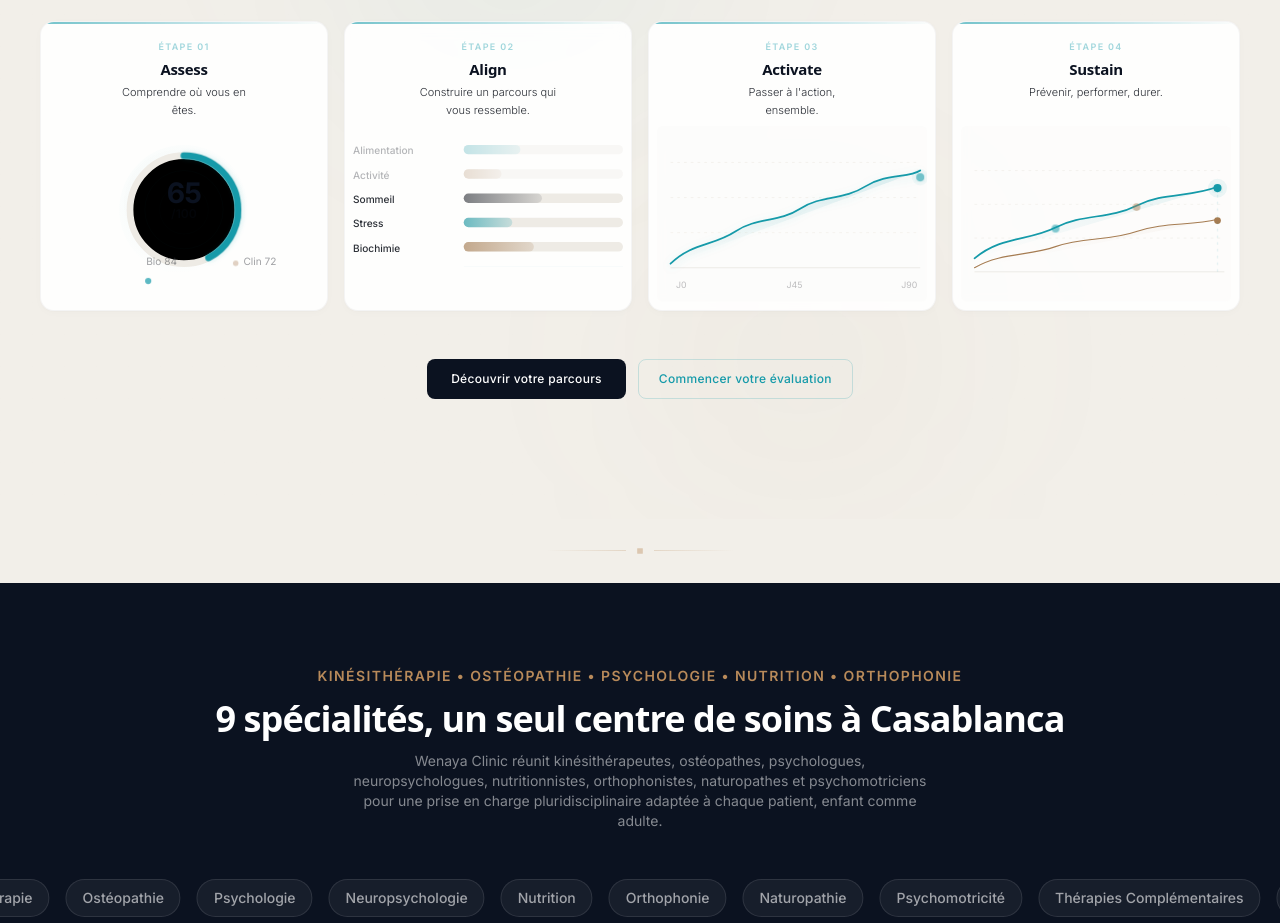
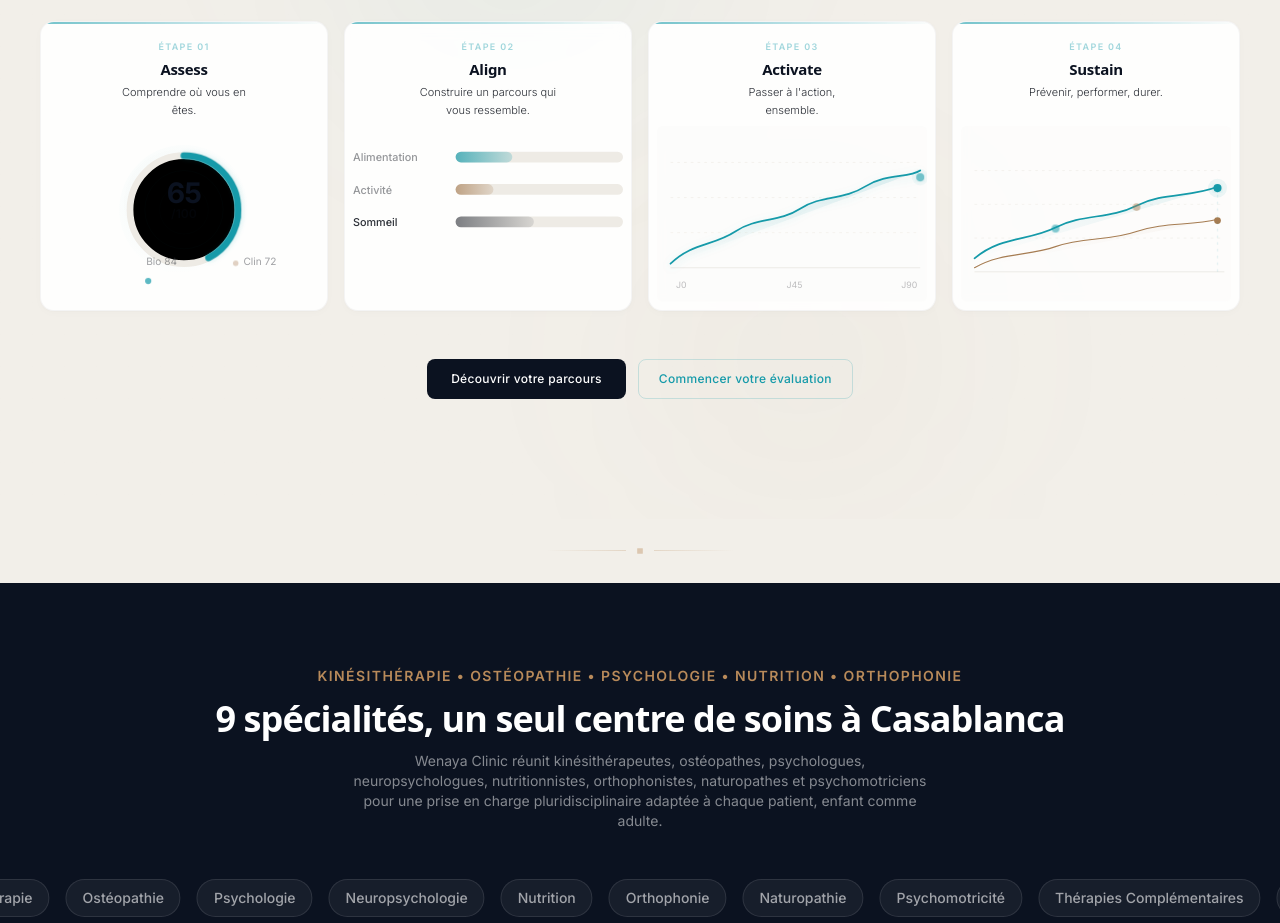
Before and after one commit to Badr-ma/wenaya, a Next.js app: page / in a window 1280 px wide. Shown: the part 1180-2103 px from the top of the page. Built offline with nearby package versions, Linux system fonts and the light colour scheme; a web font is replaced by a local one.

Commit message:
Align box: reduced to 3 bars (Alimentation, Activité, Sommeil)

```diff
--- a/src/components/HowItWorks.tsx
+++ b/src/components/HowItWorks.tsx
@@ -60,35 +60,22 @@ function HorizBars() {
         @keyframes hw1 { 0%{width:42} 100%{width:118} }
         @keyframes hw2 { 0%{width:28} 100%{width:82} }
         @keyframes hw3 { 0%{width:58} 100%{width:142} }
-        @keyframes hw4 { 0%{width:36} 100%{width:98} }
-        @keyframes hw5 { 0%{width:52} 100%{width:130} }
       `}</style>
-      <g opacity="0.35">
-        <text x="0" y="21" fill="#2B2F36" fontSize="7.5" fontFamily="inherit" fontWeight="500">Alimentation</text>
-        <rect x="82" y="14" height="7" rx="3.5" fill="#EEEBE5" width="118" />
-        <rect x="82" y="14" height="7" rx="3.5" fill="url(#h1)" width="42" opacity="0.7" style={{ animation: "hw1 2.2s ease-in-out infinite alternate" }} />
-      </g>
-      <g opacity="0.35">
-        <text x="0" y="39" fill="#2B2F36" fontSize="7.5" fontFamily="inherit" fontWeight="500">Activité</text>
-        <rect x="82" y="32" height="7" rx="3.5" fill="#EEEBE5" width="118" />
-        <rect x="82" y="32" height="7" rx="3.5" fill="url(#h2)" width="28" opacity="0.65" style={{ animation: "hw2 2.4s ease-in-out infinite alternate" }} />
+      <g>
+        <text x="0" y="26" fill="#2B2F36" fontSize="8" fontFamily="inherit" fontWeight="500" opacity="0.5">Alimentation</text>
+        <rect x="76" y="19" height="8" rx="4" fill="#EEEBE5" width="124" />
+        <rect x="76" y="19" height="8" rx="4" fill="url(#h1)" width="42" opacity="0.7" style={{ animation: "hw1 2.2s ease-in-out infinite alternate" }} />
       </g>
       <g>
-        <text x="0" y="57" fill="#2B2F36" fontSize="7.5" fontFamily="inherit" fontWeight="500">Sommeil</text>
-        <rect x="82" y="50" height="7" rx="3.5" fill="#EEEBE5" width="118" />
-        <rect x="82" y="50" height="7" rx="3.5" fill="url(#h3)" width="58" opacity="0.5" style={{ animation: "hw3 2s ease-in-out infinite alternate" }} />
+        <text x="0" y="50" fill="#2B2F36" fontSize="8" fontFamily="inherit" fontWeight="500" opacity="0.5">Activité</text>
+        <rect x="76" y="43" height="8" rx="4" fill="#EEEBE5" width="124" />
+        <rect x="76" y="43" height="8" rx="4" fill="url(#h2)" width="28" opacity="0.65" style={{ animation: "hw2 2.4s ease-in-out infinite alternate" }} />
       </g>
       <g>
-        <text x="0" y="75" fill="#2B2F36" fontSize="7.5" fontFamily="inherit" fontWeight="500">Stress</text>
-        <rect x="82" y="68" height="7" rx="3.5" fill="#EEEBE5" width="118" />
-        <rect x="82" y="68" height="7" rx="3.5" fill="url(#h1)" width="36" opacity="0.6" style={{ animation: "hw4 2.6s ease-in-out infinite alternate" }} />
+        <text x="0" y="74" fill="#2B2F36" fontSize="8" fontFamily="inherit" fontWeight="500">Sommeil</text>
+        <rect x="76" y="67" height="8" rx="4" fill="#EEEBE5" width="124" />
+        <rect x="76" y="67" height="8" rx="4" fill="url(#h3)" width="58" opacity="0.5" style={{ animation: "hw3 2s ease-in-out infinite alternate" }} />
       </g>
-      <g>
-        <text x="0" y="93" fill="#2B2F36" fontSize="7.5" fontFamily="inherit" fontWeight="500">Biochimie</text>
-        <rect x="82" y="86" height="7" rx="3.5" fill="#EEEBE5" width="118" />
-        <rect x="82" y="86" height="7" rx="3.5" fill="url(#h2)" width="52" opacity="0.6" style={{ animation: "hw5 2.8s ease-in-out infinite alternate" }} />
-      </g>
-      <line x1="82" y1="104" x2="200" y2="104" stroke="#159AA9" strokeWidth="0.3" opacity="0.06" />
     </svg>
   );
 }
```
